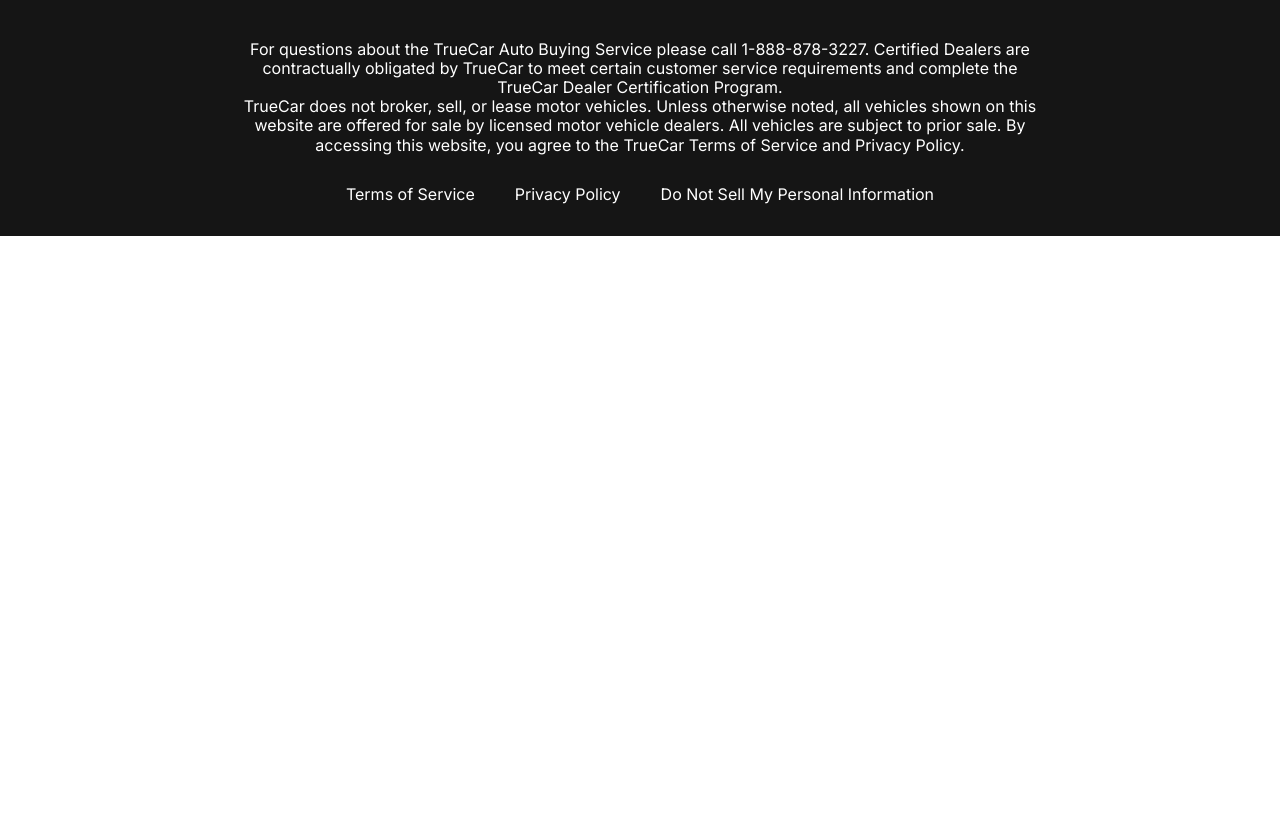
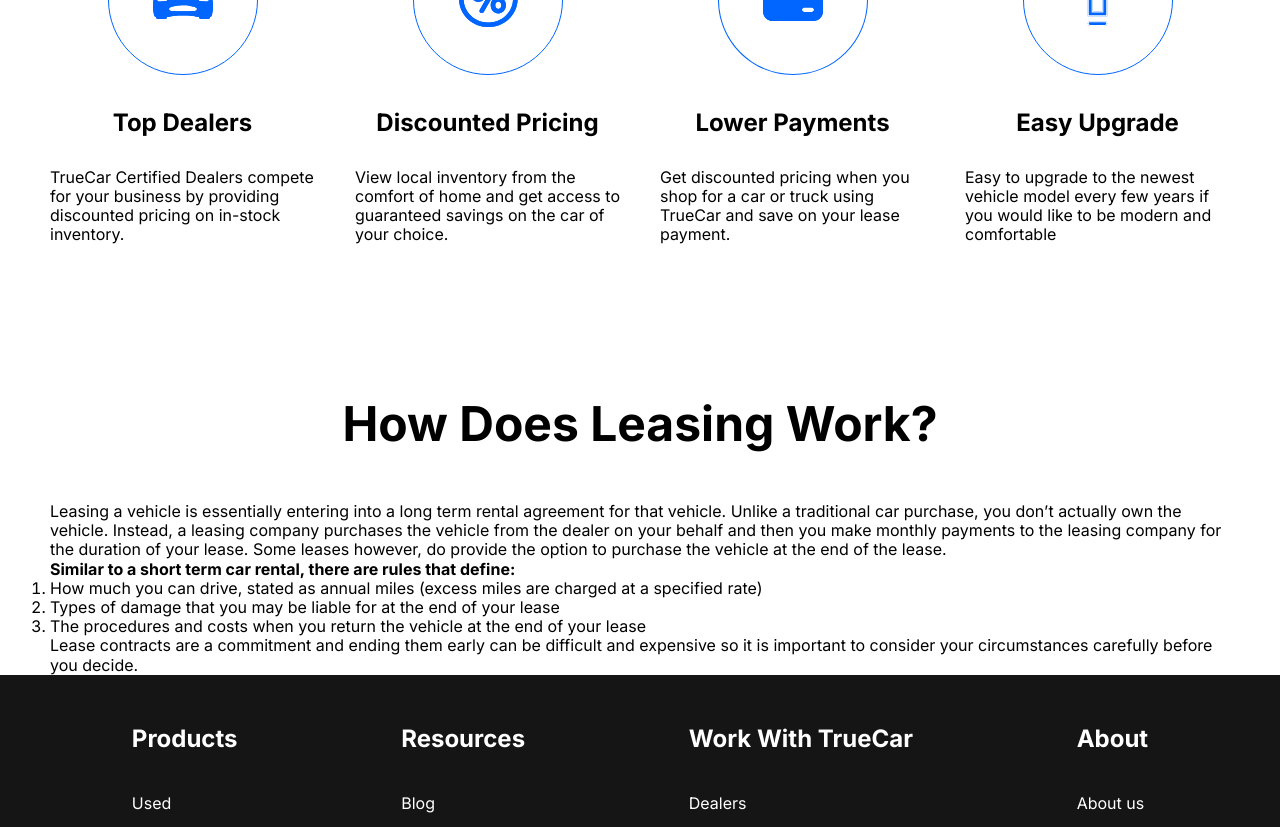
Before and after one commit to Wn0fbg/lease-cars, a plain HTML site: page index.html in a window 1280 px wide. Shown: the part 637-1464 px from the top of the page. Before the commit the page ends 873 px from the top, so only its background shows below. Drawn offline with nearby package versions, Linux system fonts and the light colour scheme.

Commit message:
create section why-lease and start how-does section

```diff
--- a/css/style.css
+++ b/css/style.css
@@ -22,6 +22,13 @@
 a {
   text-decoration: none;
   color: inherit;
+}
+
+.section-title {
+  margin-bottom: 50px;
+  font-size: 48px;
+  font-weight: 700;
+  text-align: center;
 }
 
 .wrapper {
@@ -191,3 +198,28 @@
   height: 6px;
   background-color: #fff;
 }
+
+.why-lease {
+  padding: 150px 0;
+}
+
+.why-lease__list {
+  display: grid;
+  grid-template-columns: repeat(4, 1fr);
+  gap: 40px;
+  text-align: center;
+}
+
+.why-list__item-img {
+  margin-bottom: 30px;
+}
+
+.why-list__item-title {
+  margin-bottom: 30px;
+  font-size: 24px;
+  font-weight: 700;
+}
+
+.why-list__item-text {
+  text-align: left;
+}
--- a/index.html
+++ b/index.html
@@ -60,6 +60,7 @@
             <a href="#" class="top__link">FIND A CAR</a>
           </div>
         </section>
+        <section class="slider">
           <div class="swiper">
             <div class="swiper-wrapper">
               <div class="swiper-slide">
@@ -77,6 +78,100 @@
             </div>
             <div class="swiper-pagination"></div>
           </div>
+        </section>
+        <section class="why-lease">
+          <div class="container">
+            <h2 class="section-title">Why Lease with D&M?</h2>
+            <ul class="why-lease__list">
+              <li class="why-list__item">
+                <img
+                  class="why-list__item-img"
+                  src="images/why-lease-1.svg"
+                  alt=""
+                />
+                <h3 class="why-list__item-title">Top Dealers</h3>
+                <p class="why-list__item-text">
+                  TrueCar Certified Dealers compete for your business by
+                  providing discounted pricing on in-stock inventory.
+                </p>
+              </li>
+              <li class="why-list__item">
+                <img
+                  class="why-list__item-img"
+                  src="images/why-lease-2.svg"
+                  alt=""
+                />
+                <h3 class="why-list__item-title">Discounted Pricing</h3>
+                <p class="why-list__item-text">
+                  View local inventory from the comfort of home and get access
+                  to guaranteed savings on the car of your choice.
+                </p>
+              </li>
+              <li class="why-list__item">
+                <img
+                  class="why-list__item-img"
+                  src="images/why-lease-3.svg"
+                  alt=""
+                />
+                <h3 class="why-list__item-title">Lower Payments</h3>
+                <p class="why-list__item-text">
+                  Get discounted pricing when you shop for a car or truck using
+                  TrueCar and save on your lease payment.
+                </p>
+              </li>
+              <li class="why-list__item">
+                <img
+                  class="why-list__item-img"
+                  src="images/why-lease-4.svg"
+                  alt=""
+                />
+                <h3 class="why-list__item-title">Easy Upgrade</h3>
+                <p class="why-list__item-text">
+                  Easy to upgrade to the newest vehicle model every few years if
+                  you would like to be modern and comfortable
+                </p>
+              </li>
+            </ul>
+          </div>
+        </section>
+        <section class="how-does">
+          <div class="container">
+            <div class="how-does__inner">
+              <h2 class="section-title">How Does Leasing Work?</h2>
+              <p class="how-does__text">
+                Leasing a vehicle is essentially entering into a long term
+                rental agreement for that vehicle. Unlike a traditional car
+                purchase, you don’t actually own the vehicle. Instead, a leasing
+                company purchases the vehicle from the dealer on your behalf and
+                then you make monthly payments to the leasing company for the
+                duration of your lease. Some leases however, do provide the
+                option to purchase the vehicle at the end of the lease.
+              </p>
+              <h4 class="how__does-title">
+                Similar to a short term car rental, there are rules that define:
+              </h4>
+              <ol class="how__does-list">
+                <li class="how__does-item">
+                  How much you can drive, stated as annual miles (excess miles
+                  are charged at a specified rate)
+                </li>
+                <li class="how__does-item">
+                  Types of damage that you may be liable for at the end of your
+                  lease
+                </li>
+                <li class="how__does-item">
+                  The procedures and costs when you return the vehicle at the
+                  end of your lease
+                </li>
+              </ol>
+              <p class="how-does__text">
+                Lease contracts are a commitment and ending them early can be
+                difficult and expensive so it is important to consider your
+                circumstances carefully before you decide.
+              </p>
+            </div>
+          </div>
+        </section>
       </main>
 
       <footer class="footer">
```
Also changed, not shown: images/why-lease-1.svg (added), images/why-lease-2.svg (added), images/why-lease-3.svg (added), images/why-lease-4.svg (added). Lines whose indentation alone changed are shown as unchanged.
